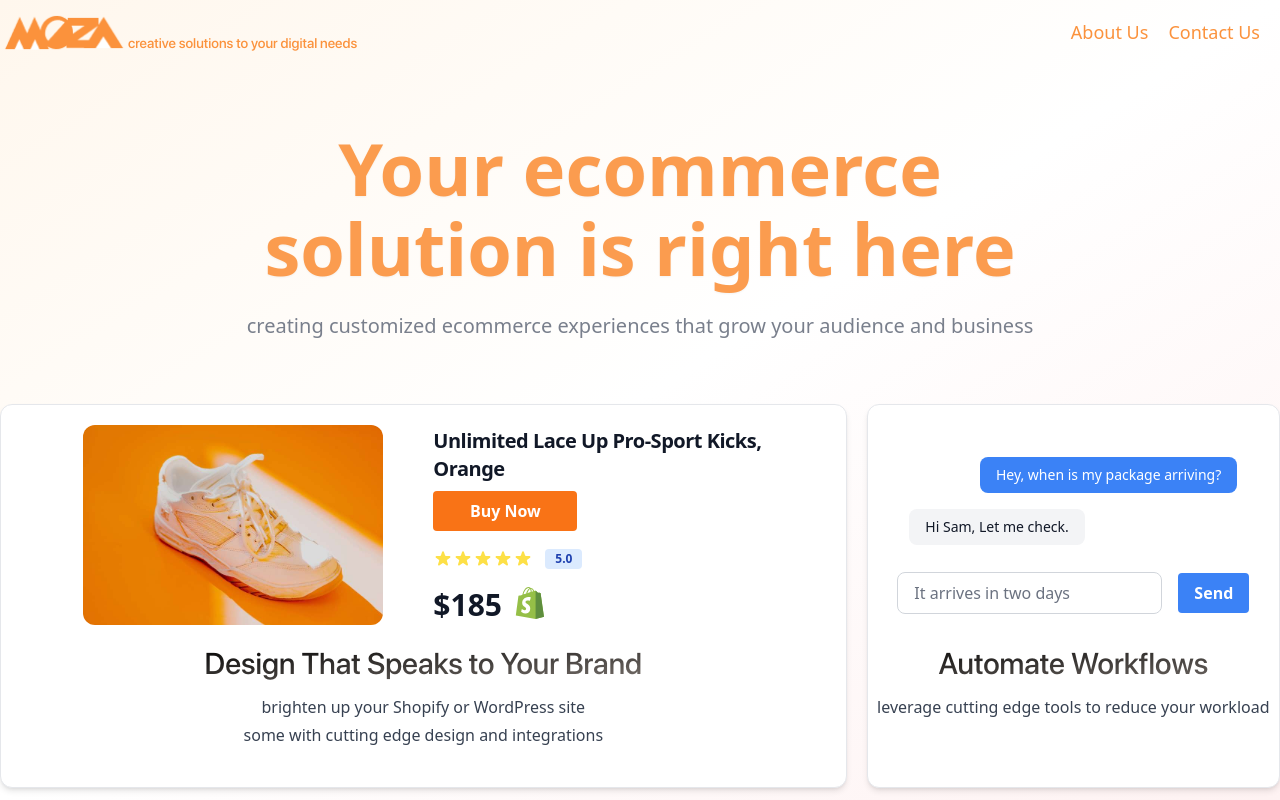
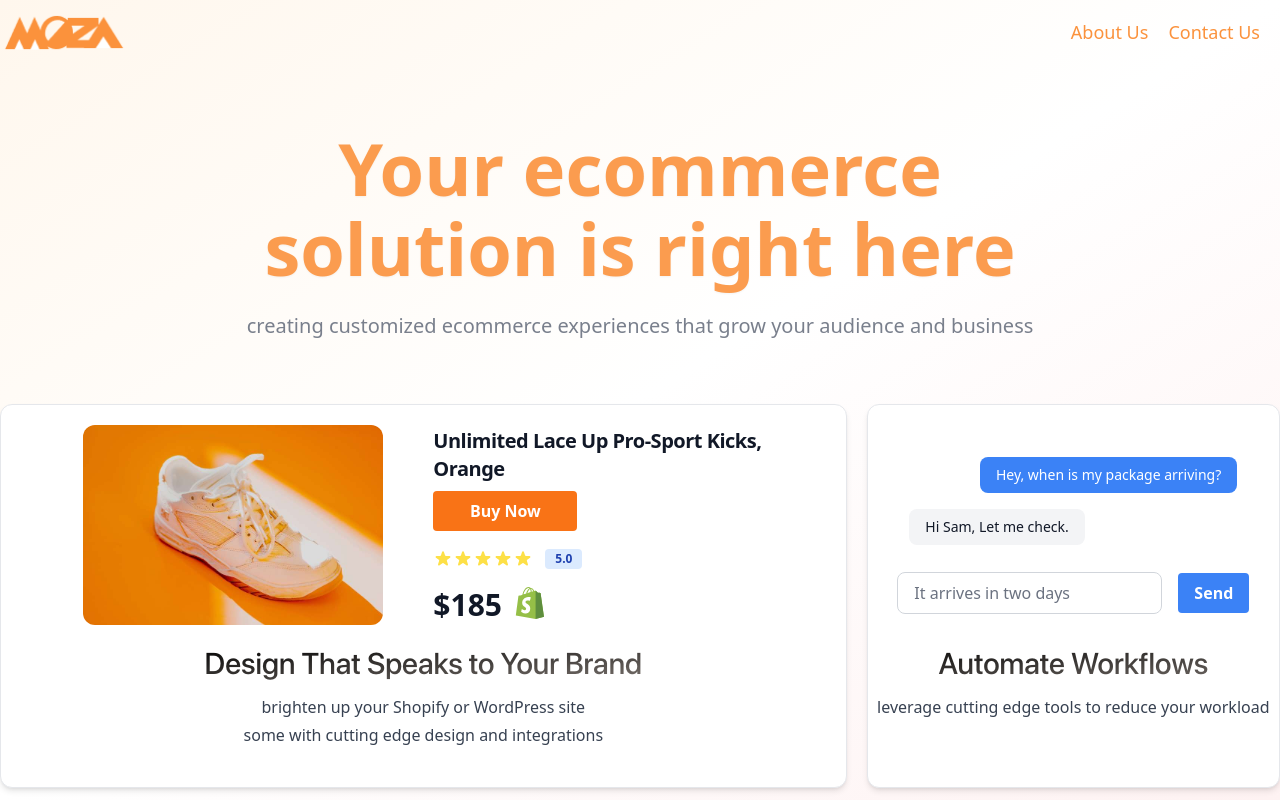
Before and after one commit to chloecourt/moza-site, a Next.js app: page / in a window 1280 px wide. Shown: the top 800 px of the page. Built offline with nearby package versions, Linux system fonts and the light colour scheme.

Commit message:
commented out text next to moza logo

```diff
--- a/components/layout/logoText.tsx
+++ b/components/layout/logoText.tsx
@@ -10,9 +10,9 @@ export default function MozaLogo() {
           alt="moza logo"
         />
       </div>
-      <h3 className="hidden self-end text-sm text-orange-400 md:block lg:block">
+      {/* <h3 className="hidden self-end text-sm text-orange-400 md:block lg:block">
         creative solutions to your digital needs
-      </h3>
+      </h3> */}
     </div>
   );
 }
```
